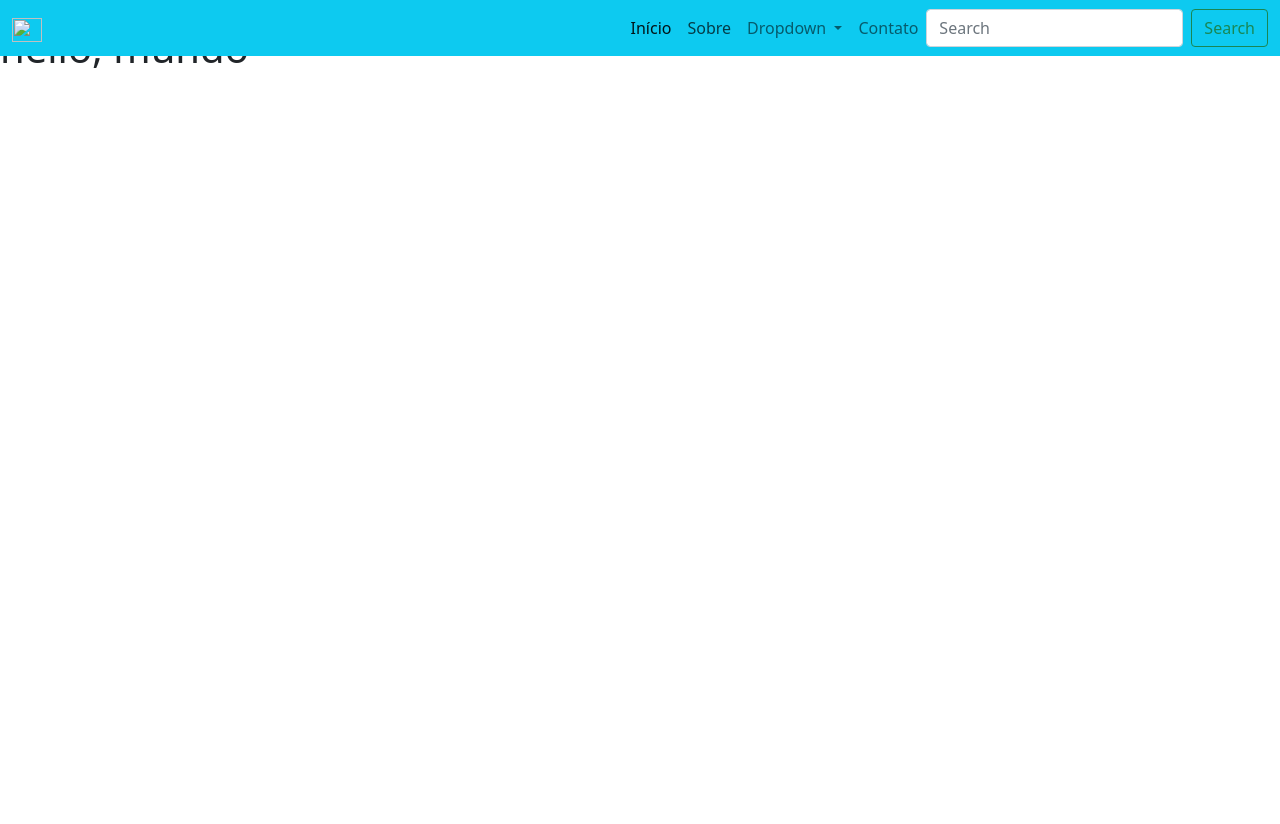
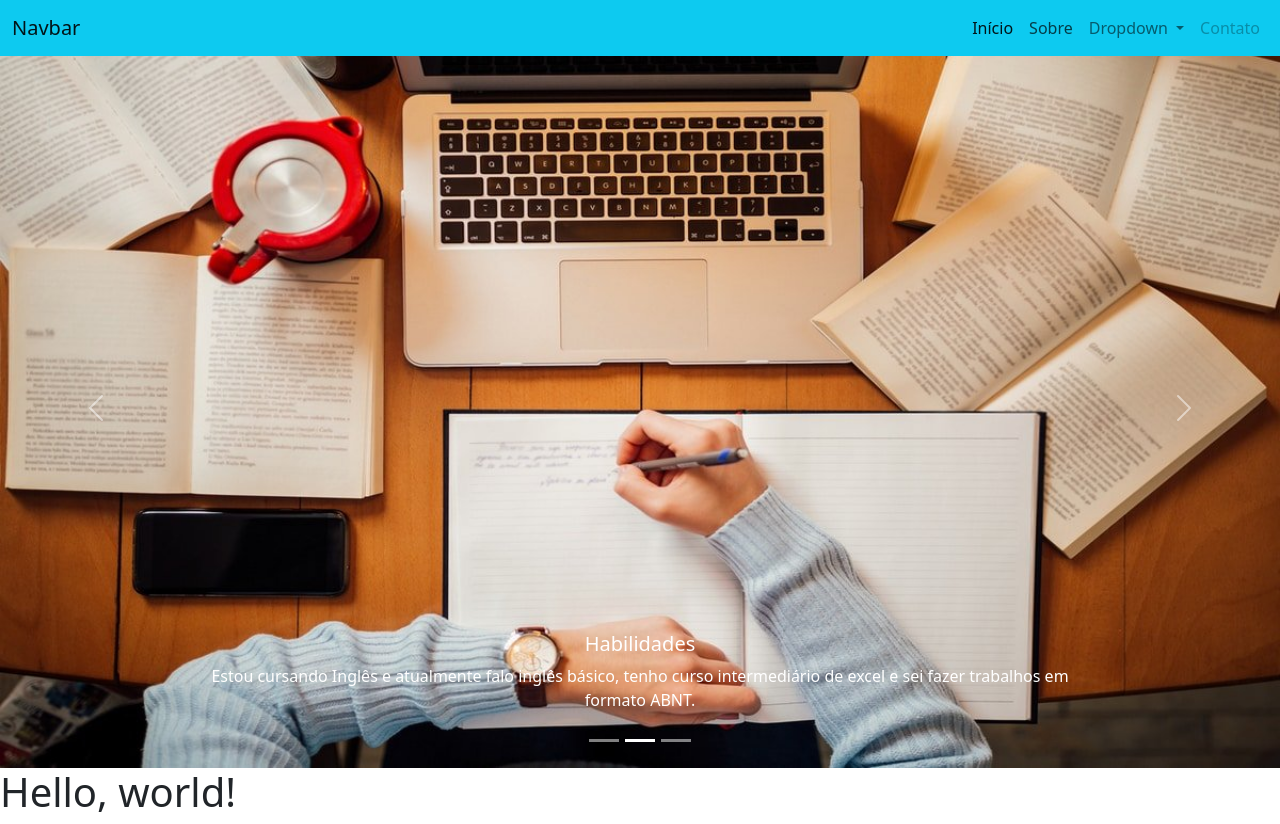
Before and after one commit to Juliax-15/ProjetoJulia, a plain HTML site: page index.html in a window 1280 px wide. Both pictures are taken after a click on the link "Sobre". Before the commit the page ends 800 px from the top, so only its background shows below. Drawn offline with nearby package versions, Linux system fonts and the light colour scheme.

Commit message:
Add files via upload

```diff
--- a/index.html
+++ b/index.html
@@ -1,33 +1,24 @@
 <!doctype html>
-<html lang=pt-br>
+<html lang="en">
   <head>
     <!-- Required meta tags -->
     <meta charset="utf-8">
-    <meta name="viewport" content="width=device-width, initial-scale=1, shrink-to-fit=no">
+    <meta name="viewport" content="width=device-width, initial-scale=1">
 
     <!-- Bootstrap CSS -->
-    <link rel="stylesheet" type="text/css" href="css/bootstrap.css">
-    <link rel="stylesheet" type="text/css" href="css/bootstrap-grid.css">
-    <link rel="stylesheet" type="text/css" href="css/bootstrap-reboot.css">
-    <link rel="stylesheet" type="text/css" href="css/bootstrap-utilities.css">
-    <link rel="stylesheet" type="text/css" href="css/bootstrap.css">
-    <link href="https://fonts.googleapis.com/css2?family=Patrick+Hand&display=swap" rel="stylesheet">
-    <link rel="icon" type="image/png" size="32x32"href="img/favicon.png">
+    <link href="https://cdn.jsdelivr.net/npm/bootstrap@5.1.3/dist/css/bootstrap.min.css" rel="stylesheet" integrity="sha384-1BmE4kWBq78iYhFldvKuhfTAU6auU8tT94WrHftjDbrCEXSU1oBoqyl2QvZ6jIW3" crossorigin="anonymous">
 
     <title>Hello, world!</title>
   </head>
   <body>
     <nav class="navbar fixed-top navbar-expand-lg navbar-light bg-info">
-
       <div class="container-fluid">
-       <a class="navbar-brand" href="#">
-         <img src="" alt="" width="30" height="24">
-      </a>
+            <a class="navbar-brand" href="#">Navbar</a>
             <button class="navbar-toggler" type="button" data-bs-toggle="collapse" data-bs-target="#navbarSupportedContent" aria-controls="navbarSupportedContent" aria-expanded="false" aria-label="Toggle navigation">
                 <span class="navbar-toggler-icon"></span>
             </button>
           <div class="collapse navbar-collapse justify-content-end" id="navbarSupportedContent">
-        <ul class="navbar-nav ">
+            <ul class="navbar-nav  mb-2 mb-lg-0">
               <li class="nav-item">
                 <a class="nav-link active" aria-current="page" href="#">Início</a>
               </li>
@@ -46,16 +37,15 @@
                 </ul>
               </li>
               <li class="nav-item">
-            <a class="nav-link" href="#">Contato</a>
+                <a class="nav-link disabled">Contato</a>
               </li>
             </ul>
-       <form class="d-flex">
-         <input class="form-control me-2" type="search" placeholder="Search" aria-label="Search">
-         <button class="btn btn-outline-success" type="submit">Search</button>
-       </form>
+
           </div>
       </div>
     </nav>
+    <br>
+    <br>
     <div id="carouselExampleCaptions" class="carousel slide" data-bs-ride="carousel">
   <div class="carousel-indicators">
     <button type="button" data-bs-target="#carouselExampleCaptions" data-bs-slide-to="0" class="active" aria-current="true" aria-label="Slide 1"></button>
@@ -64,21 +54,21 @@
   </div>
   <div class="carousel-inner">
     <div class="carousel-item active">
-      <img src="..." class="d-block w-100" alt="...">
+      <img src="img/imagem1.jpg" class="d-block w-100" alt="...">
       <div class="carousel-caption d-none d-md-block">
-        <h5>First slide label</h5>
-        <p>Some representative placeholder content for the first slide.</p>
+        <h5>Sou estudante de informática</h5>
+        <p>Meu nome é Julia Garcia Mota tenho 16 anos e sou aluna da Etec Professora Maria Critina Medeiros.</p>
       </div>
     </div>
     <div class="carousel-item">
-      <img src="..." class="d-block w-100" alt="...">
+      <img src="img/imagem2.jpg" class="d-block w-100" alt="...">
       <div class="carousel-caption d-none d-md-block">
-        <h5>Second slide label</h5>
-        <p>Some representative placeholder content for the second slide.</p>
+        <h5>Habilidades</h5>
+        <p>Estou cursando Inglês e atualmente falo inglês básico, tenho curso intermediário de excel e sei fazer trabalhos em formato ABNT.</p>
       </div>
     </div>
     <div class="carousel-item">
-      <img src="..." class="d-block w-100" alt="...">
+      <img src="img/imagem3.png" class="d-block w-100" alt="...">
       <div class="carousel-caption d-none d-md-block">
         <h5>Third slide label</h5>
         <p>Some representative placeholder content for the third slide.</p>
@@ -94,10 +84,7 @@
     <span class="visually-hidden">Next</span>
   </button>
 </div>
-
-
-
-  <h1>hello, mundo</h1>
+    <h1>Hello, world!</h1>
 
     <!-- Optional JavaScript; choose one of the two! -->
 
@@ -105,8 +92,9 @@
     <script src="https://cdn.jsdelivr.net/npm/bootstrap@5.1.3/dist/js/bootstrap.bundle.min.js" integrity="sha384-ka7Sk0Gln4gmtz2MlQnikT1wXgYsOg+OMhuP+IlRH9sENBO0LRn5q+8nbTov4+1p" crossorigin="anonymous"></script>
 
     <!-- Option 2: Separate Popper and Bootstrap JS -->
-
+    <!--
     <script src="https://cdn.jsdelivr.net/npm/@popperjs/core@2.10.2/dist/umd/popper.min.js" integrity="sha384-7+zCNj/IqJ95wo16oMtfsKbZ9ccEh31eOz1HGyDuCQ6wgnyJNSYdrPa03rtR1zdB" crossorigin="anonymous"></script>
     <script src="https://cdn.jsdelivr.net/npm/bootstrap@5.1.3/dist/js/bootstrap.min.js" integrity="sha384-QJHtvGhmr9XOIpI6YVutG+2QOK9T+ZnN4kzFN1RtK3zEFEIsxhlmWl5/YESvpZ13" crossorigin="anonymous"></script>
+    -->
   </body>
 </html>
```
Also changed, not shown: img/Imagem2.jpg (added), img/imagem1.jpg (added), img/imagem3.png (added). Lines whose indentation alone changed are shown as unchanged.
